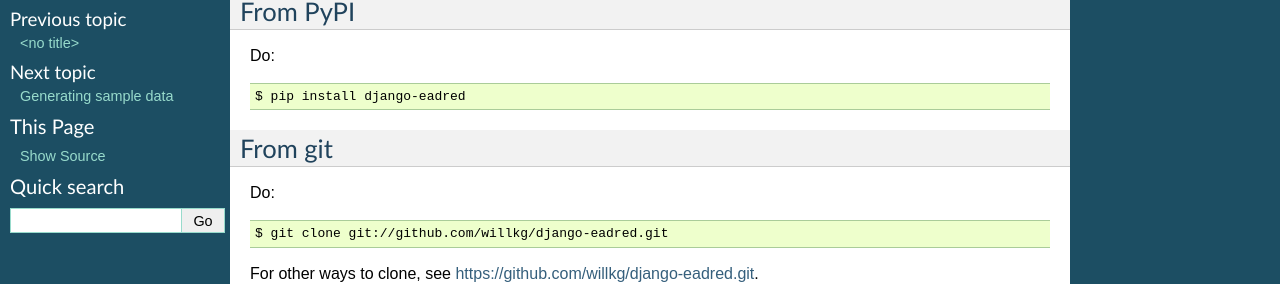
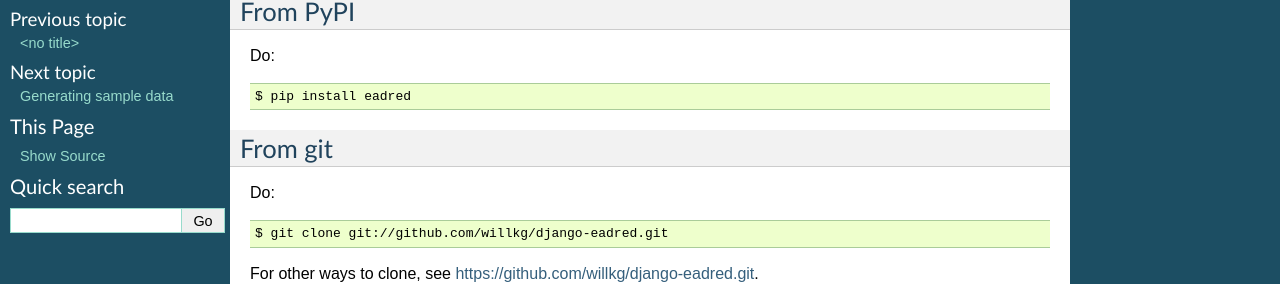
Before and after one commit to willkg/django-eadred, a Sphinx documentation site: the page built from docs/installation.rst, in a window 1280 px wide. Shown: the part 140-424 px from the top of the page. Built offline with Sphinx 7.4.7, drawn with Linux system fonts in a browser that asks for light colours.

Commit message:
Fix release process and install guide.

```diff
--- a/docs/hacking_howto.rst
+++ b/docs/hacking_howto.rst
@@ -182,7 +182,7 @@
 
 6. Push everything::
 
-       $ git push --tags official master
+       $ git push --tags origin master
 
 7. Update PyPI::
 
--- a/docs/installation.rst
+++ b/docs/installation.rst
@@ -12,7 +12,7 @@
 
 Do::
 
-    $ pip install django-eadred
+    $ pip install eadred
 
 
 From git
```
